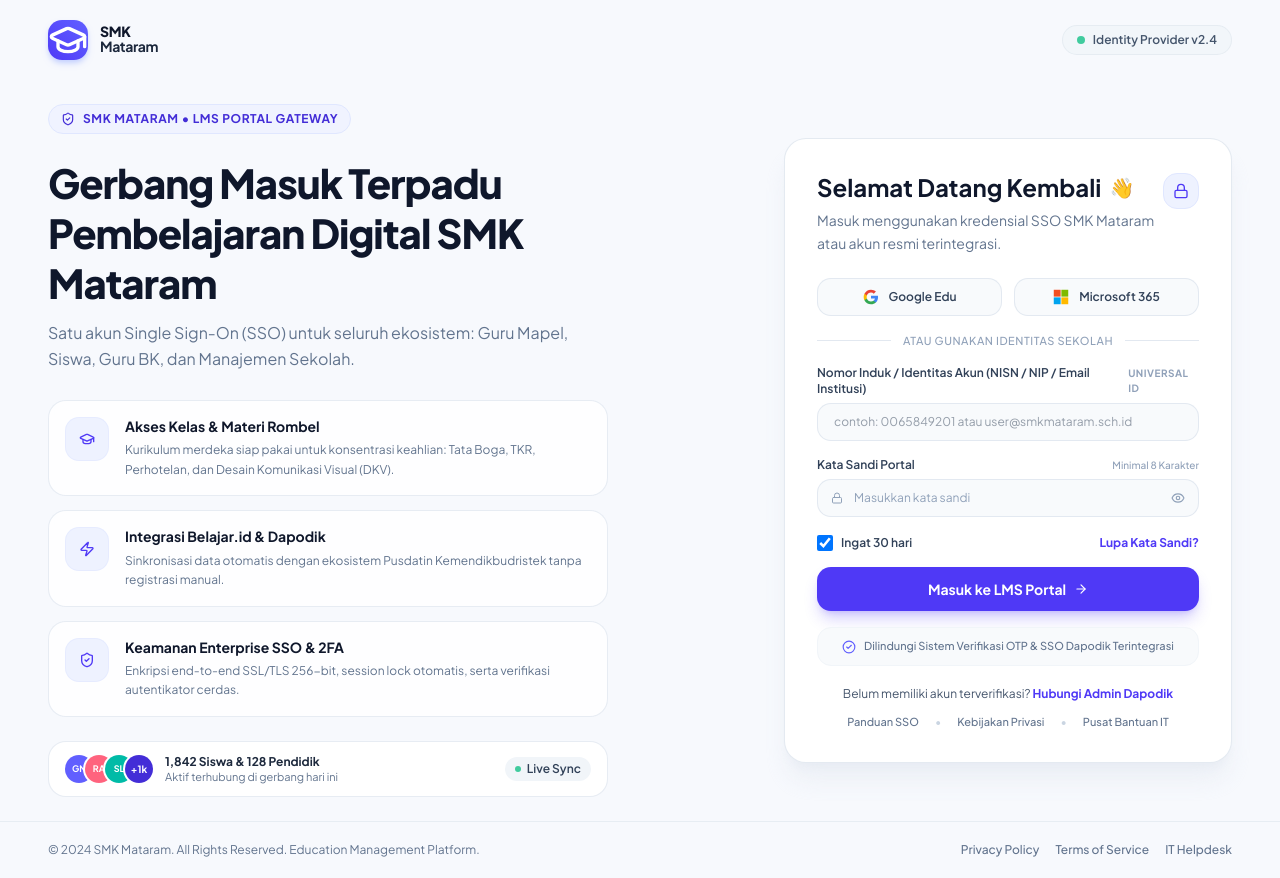
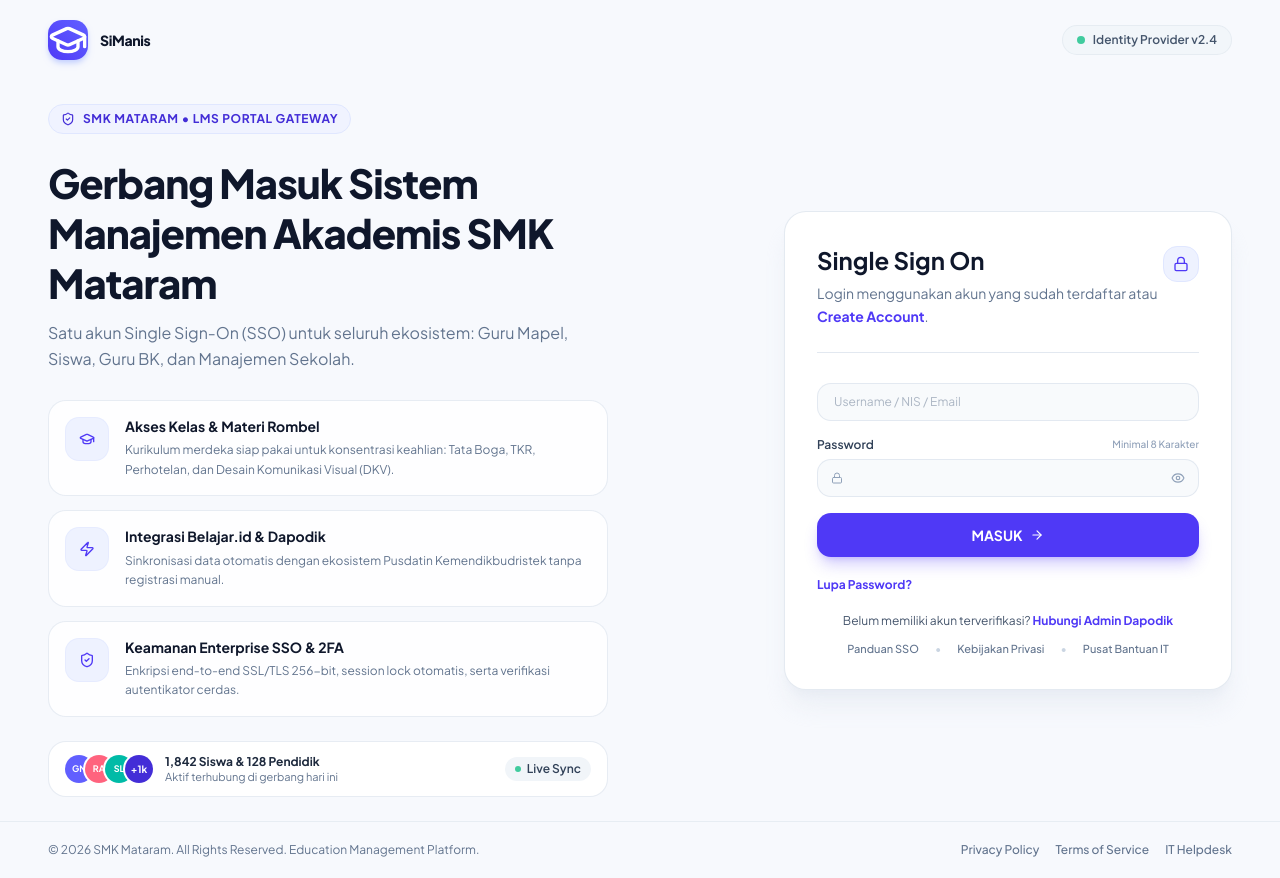
Before and after one commit to rafifhardjaa/LMS, a Next.js app in the folder frontend/: page /auth/login in a window 1280 px wide. Built offline with nearby package versions, Linux system fonts and the light colour scheme.

Commit message:
feat: match login page to SiManis design

```diff
--- a/frontend/app/auth/login/login-form.tsx
+++ b/frontend/app/auth/login/login-form.tsx
@@ -4,20 +4,13 @@ import { useState } from "react";
 import { useRouter } from "next/navigation";
 import { toast } from "sonner";
 import { motion } from "framer-motion";
-import {
-  ArrowRight,
-  CheckCircle2,
-  Eye,
-  EyeOff,
-  Lock,
-} from "lucide-react";
+import { ArrowRight, Eye, EyeOff, Lock } from "lucide-react";
 import { StaggerChildren, StaggerItem } from "@/components/ui/animations";
 
 export function LoginForm() {
   const router = useRouter();
   const [username, setUsername] = useState("");
   const [password, setPassword] = useState("");
-  const [remember, setRemember] = useState(true);
   const [showPassword, setShowPassword] = useState(false);
   const [loading, setLoading] = useState(false);
 
@@ -30,7 +23,6 @@ export function LoginForm() {
     }
 
     setLoading(true);
-    // Dummy authentication — belum terhubung ke backend.
     setTimeout(() => {
       localStorage.setItem("lms_demo_user", JSON.stringify({ username }));
       setLoading(false);
@@ -45,11 +37,17 @@ export function LoginForm() {
         <div className="flex items-start justify-between">
           <div>
             <h2 className="text-xl sm:text-2xl font-bold text-slate-900 flex items-center gap-2">
-              Selamat Datang Kembali <span className="text-xl">👋</span>
+              Single Sign On
             </h2>
             <p className="text-xs sm:text-sm text-slate-500 mt-1.5 leading-relaxed">
-              Masuk menggunakan kredensial SSO SMK Mataram atau akun resmi
-              terintegrasi.
+              Login menggunakan akun yang sudah terdaftar atau{" "}
+              <a
+                href="#"
+                className="font-bold text-indigo-600 hover:underline"
+              >
+                Create Account
+              </a>
+              .
             </p>
           </div>
           <div className="w-9 h-9 rounded-xl bg-indigo-50 border border-indigo-100 flex items-center justify-center text-indigo-600 shrink-0 mt-0.5">
@@ -59,58 +57,22 @@ export function LoginForm() {
       </StaggerItem>
 
       <StaggerItem>
-        <div className="grid grid-cols-2 gap-3 mt-6">
-          <motion.button
-            type="button"
-            className="flex items-center justify-center gap-2.5 py-2.5 px-3 bg-slate-50 hover:bg-slate-100 border border-slate-200/90 rounded-xl text-xs font-semibold text-slate-700 transition"
-            whileHover={{ scale: 1.02 }}
-            whileTap={{ scale: 0.98 }}
-          >
-            <GoogleIcon className="size-4 shrink-0" />
-            <span>Google Edu</span>
-          </motion.button>
-          <motion.button
-            type="button"
-            className="flex items-center justify-center gap-2.5 py-2.5 px-3 bg-slate-50 hover:bg-slate-100 border border-slate-200/90 rounded-xl text-xs font-semibold text-slate-700 transition"
-            whileHover={{ scale: 1.02 }}
-            whileTap={{ scale: 0.98 }}
-          >
-            <MicrosoftIcon className="size-4 shrink-0" />
-            <span>Microsoft 365</span>
-          </motion.button>
-        </div>
-      </StaggerItem>
-
-      <StaggerItem>
         <div className="relative flex items-center justify-center my-6">
           <div className="border-t border-slate-200 w-full" />
-          <span className="bg-white px-3 text-[11px] font-medium text-slate-400 absolute uppercase tracking-wider">
-            Atau gunakan identitas sekolah
-          </span>
         </div>
       </StaggerItem>
 
       <StaggerItem>
         <form className="space-y-4" onSubmit={handleSubmit}>
           <div>
-          <div className="flex justify-between items-center mb-1.5">
-            <label
-              className="text-xs font-semibold text-slate-700"
-              htmlFor="username"
-            >
-              Nomor Induk / Identitas Akun (NISN / NIP / Email Institusi)
-            </label>
-            <span className="text-[10px] font-bold text-slate-400 uppercase tracking-wider">
-              Universal ID
-            </span>
-          </div>
+            <div className="flex justify-between items-center mb-1.5" />
             <input
               id="username"
               type="text"
               value={username}
               onChange={(e) => setUsername(e.target.value)}
-            placeholder="contoh: 0065849201 atau user@smkmataram.sch.id"
-            className="w-full bg-slate-50 border border-slate-200/90 rounded-xl px-4 py-2.5 text-xs text-slate-700 focus:bg-white focus:outline-none focus:ring-2 focus:ring-indigo-500/20 focus:border-indigo-600 transition"
+              placeholder="Username / NIS / Email"
+              className="w-full bg-slate-50 border border-slate-200/90 rounded-xl px-4 py-2.5 text-xs text-slate-500 font-normal focus:bg-white focus:outline-none focus:ring-2 focus:ring-indigo-500/20 focus:border-indigo-600 transition"
             />
           </div>
 
@@ -120,7 +82,7 @@ export function LoginForm() {
                 className="text-xs font-semibold text-slate-700"
                 htmlFor="password"
               >
-              Kata Sandi Portal
+                Password
               </label>
               <span className="text-[10px] font-medium text-slate-400">
                 Minimal 8 Karakter
@@ -135,8 +97,7 @@ export function LoginForm() {
                 type={showPassword ? "text" : "password"}
                 value={password}
                 onChange={(e) => setPassword(e.target.value)}
-              placeholder="Masukkan kata sandi"
-              className="w-full bg-slate-50 border border-slate-200/90 rounded-xl pl-9 pr-10 py-2.5 text-xs text-slate-800 placeholder:text-slate-400 placeholder:text-xs focus:bg-white focus:outline-none focus:ring-2 focus:ring-indigo-500/20 focus:border-indigo-600 transition"
+                className="w-full bg-slate-50 border border-slate-200/90 rounded-xl pl-9 pr-10 py-2.5 text-xs text-slate-800 tracking-widest focus:bg-white focus:outline-none focus:ring-2 focus:ring-indigo-500/20 focus:border-indigo-600 transition"
               />
               <button
                 type="button"
@@ -149,26 +110,6 @@ export function LoginForm() {
             </div>
           </div>
 
-        <div className="flex items-center justify-between pt-0.5">
-          <label className="flex items-center gap-2 cursor-pointer select-none">
-            <input
-              type="checkbox"
-              checked={remember}
-              onChange={(e) => setRemember(e.target.checked)}
-              className="size-4 text-indigo-600 border-slate-300 rounded focus:ring-indigo-500 focus:ring-offset-0 transition cursor-pointer"
-            />
-            <span className="text-xs font-semibold text-slate-700">
-              Ingat 30 hari
-            </span>
-          </label>
-          <a
-            href="#"
-            className="text-xs font-bold text-indigo-600 hover:text-indigo-700 hover:underline"
-          >
-            Lupa Kata Sandi?
-          </a>
-        </div>
-
           <motion.button
             type="submit"
             disabled={loading}
@@ -176,19 +117,18 @@ export function LoginForm() {
             whileHover={{ scale: loading ? 1 : 1.015 }}
             whileTap={{ scale: loading ? 1 : 0.985 }}
           >
-          <span>{loading ? "Memverifikasi…" : "Masuk ke LMS Portal"}</span>
+            <span>{loading ? "Memverifikasi…" : "MASUK"}</span>
             <ArrowRight className="size-3.5" />
           </motion.button>
+          <div className="flex justify-start pt-1">
+            <a
+              href="#"
+              className="text-xs font-bold text-indigo-600 hover:text-indigo-700 hover:underline"
+            >
+              Lupa Password?
+            </a>
+          </div>
         </form>
-      </StaggerItem>
-
-      <StaggerItem>
-      <div className="mt-4 py-2.5 px-3 rounded-xl bg-slate-50 border border-slate-100 flex items-center justify-center gap-2">
-        <CheckCircle2 className="size-3.5 text-indigo-500" />
-        <span className="text-[11px] font-medium text-slate-500 text-center">
-          Dilindungi Sistem Verifikasi OTP &amp; SSO Dapodik Terintegrasi
-        </span>
-      </div>
       </StaggerItem>
 
       <StaggerItem>
@@ -220,37 +160,3 @@ export function LoginForm() {
     </StaggerChildren>
   );
 }
-
-function GoogleIcon({ className }: { className?: string }) {
-  return (
-    <svg className={className} viewBox="0 0 24 24">
-      <path
-        d="M22.56 12.25c0-.78-.07-1.53-.2-2.25H12v4.26h5.92c-.26 1.37-1.04 2.53-2.21 3.31v2.77h3.57c2.08-1.92 3.28-4.74 3.28-8.09z"
-        fill="#4285F4"
-      />
-      <path
-        d="M12 23c2.97 0 5.46-.98 7.28-2.66l-3.57-2.77c-.98.66-2.23 1.06-3.71 1.06-2.86 0-5.29-1.93-6.16-4.53H2.18v2.84C3.99 20.53 7.7 23 12 23z"
-        fill="#34A853"
-      />
-      <path
-        d="M5.84 14.09c-.22-.66-.35-1.36-.35-2.09s.13-1.43.35-2.09V7.06H2.18C1.43 8.55 1 10.22 1 12s.43 3.45 1.18 4.94l2.85-2.22.81-.63z"
-        fill="#FBBC05"
-      />
-      <path
-        d="M12 5.38c1.62 0 3.06.56 4.21 1.64l3.15-3.15C17.45 2.09 14.97 1 12 1 7.7 1 3.99 3.47 2.18 7.06l3.66 2.84c.87-2.6 3.3-4.52 6.16-4.52z"
-        fill="#EA4335"
-      />
-    </svg>
-  );
-}
-
-function MicrosoftIcon({ className }: { className?: string }) {
-  return (
-    <svg className={className} viewBox="0 0 21 21">
-      <path d="M1 1h9v9H1z" fill="#f25022" />
-      <path d="M1 11h9v9H1z" fill="#00a4ef" />
-      <path d="M11 1h9v9h-9z" fill="#7fba00" />
-      <path d="M11 11h9v9h-9z" fill="#ffb900" />
-    </svg>
-  );
-}
--- a/frontend/app/auth/login/page.tsx
+++ b/frontend/app/auth/login/page.tsx
@@ -50,10 +50,7 @@ function Header() {
         </motion.div>
         <div className="flex flex-col">
           <span className="text-sm font-extrabold tracking-tight text-slate-900 leading-none">
-            SMK
-          </span>
-          <span className="text-sm font-bold tracking-tight text-slate-800 leading-tight">
-            Mataram
+            SiManis
           </span>
         </div>
       </div>
@@ -85,10 +82,8 @@ function LeftHeroSection() {
       <FadeIn delay={0.1}>
         <div className="space-y-3">
           <h1 className="text-3xl sm:text-4xl lg:text-[40px] font-extrabold text-slate-900 leading-tight tracking-tight">
-            Gerbang Masuk Terpadu
-            <br />
-            Pembelajaran Digital SMK Mataram
-          </h1>
+          Gerbang Masuk Sistem Manajemen Akademis SMK Mataram
+        </h1>
           <p className="text-slate-500 text-sm sm:text-base leading-relaxed max-w-xl">
             Satu akun Single Sign-On (SSO) untuk seluruh ekosistem: Guru Mapel,
             Siswa, Guru BK, dan Manajemen Sekolah.
@@ -165,6 +160,7 @@ function LeftHeroSection() {
           </div>
         </div>
       </FadeIn>
+
     </section>
   );
 }
@@ -204,7 +200,7 @@ function Footer() {
       transition={{ delay: 0.5, duration: 0.4 }}
     >
       <div>
-        © 2024 SMK Mataram. All Rights Reserved. Education Management Platform.
+        © 2026 SMK Mataram. All Rights Reserved. Education Management Platform.
       </div>
       <div className="flex items-center gap-4 text-xs font-medium">
         {["Privacy Policy", "Terms of Service", "IT Helpdesk"].map((link) => (
--- a/frontend/app/login/page.tsx
+++ /dev/null
@@ -1,5 +0,0 @@
-import { redirect } from "next/navigation";
-
-export default function LegacyLoginPage() {
-  redirect("/auth/login");
-}
```
Lines whose indentation alone changed are shown as unchanged.
